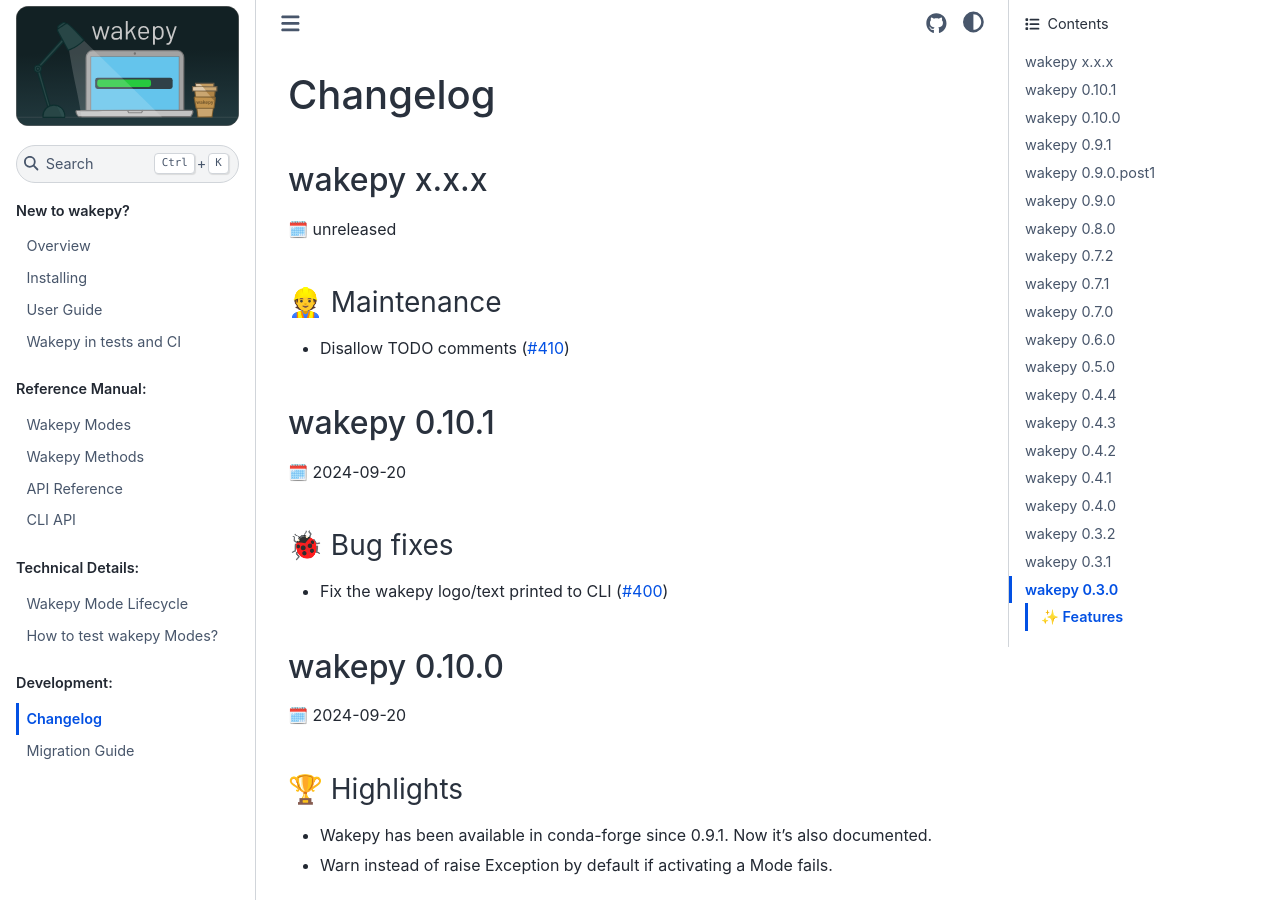
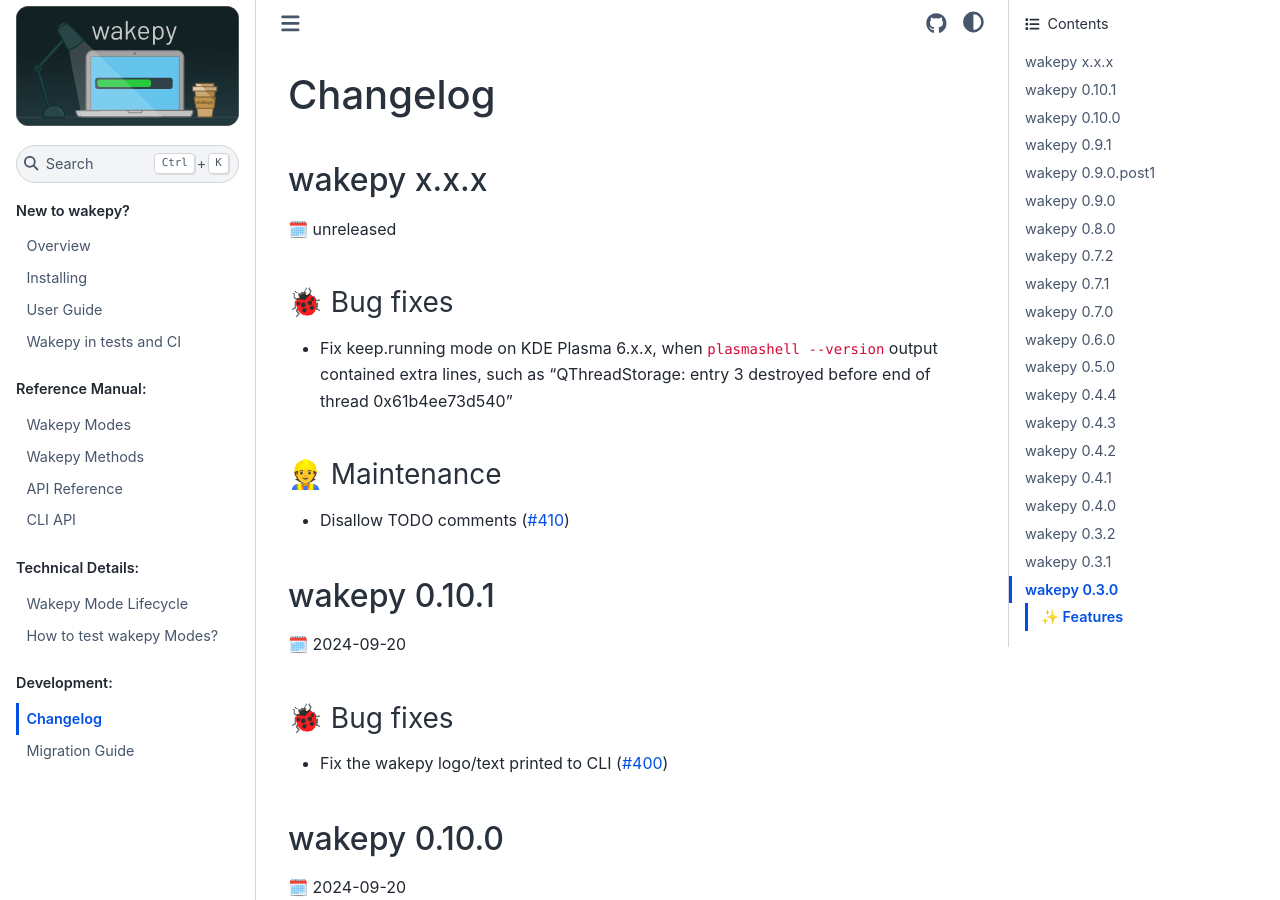
Before and after one commit to fohrloop/wakepy, a Sphinx documentation site: the page built from docs/source/changelog.md, in a window 1280 px wide and 900 px high. Built offline with Sphinx 7.4.7 and the Sphinx Book theme 1.1.4, drawn with Linux system fonts in a browser that asks for light colours; the version number could not be read and is left out.

Commit message:
update changelog

```diff
--- a/docs/source/changelog.md
+++ b/docs/source/changelog.md
@@ -2,6 +2,9 @@
 
 ## wakepy x.x.x
 🗓️ unreleased
+
+### 🐞 Bug fixes
+- Fix keep.running mode on KDE Plasma 6.x.x, when `plasmashell --version` output contained extra lines, such as "QThreadStorage: entry 3 destroyed before end of thread 0x61b4ee73d540"
 
 ### 👷 Maintenance
 - Disallow TODO comments ([#410](https://github.com/fohrloop/wakepy/pull/410))
```
